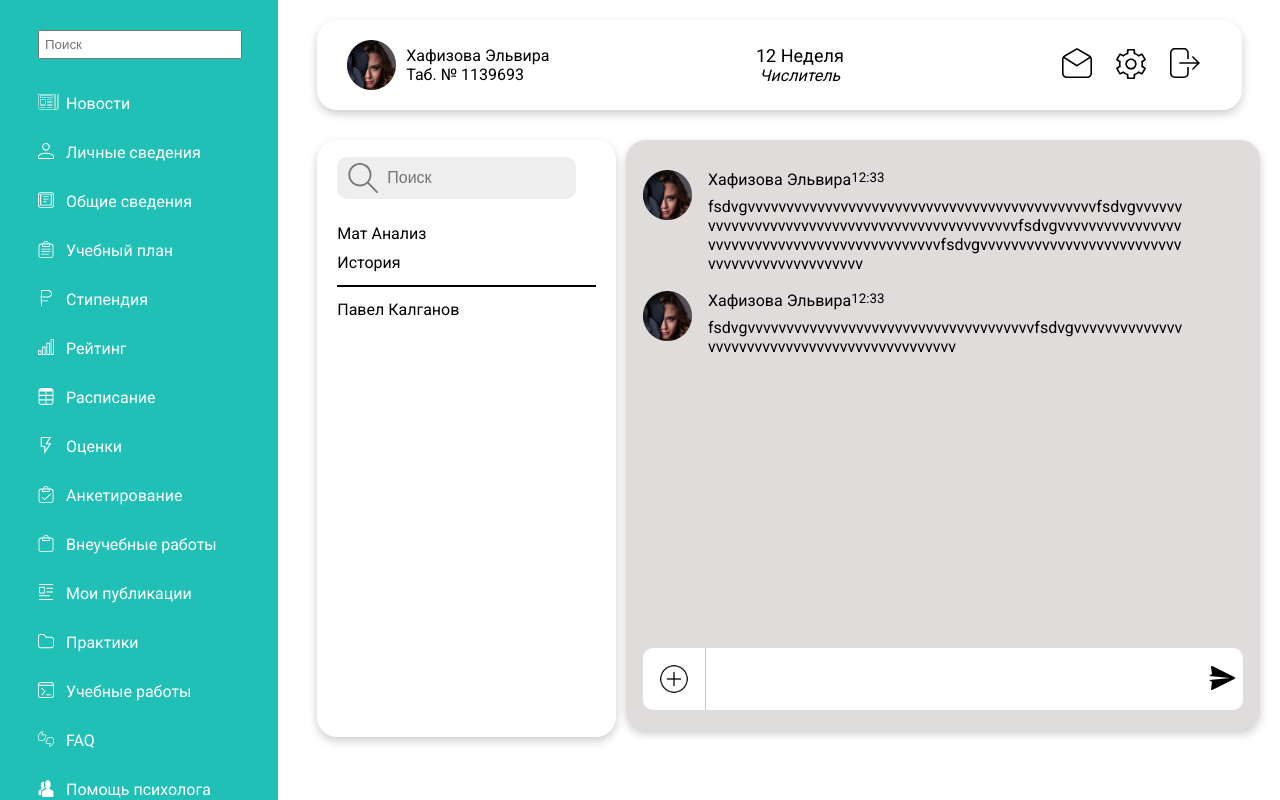
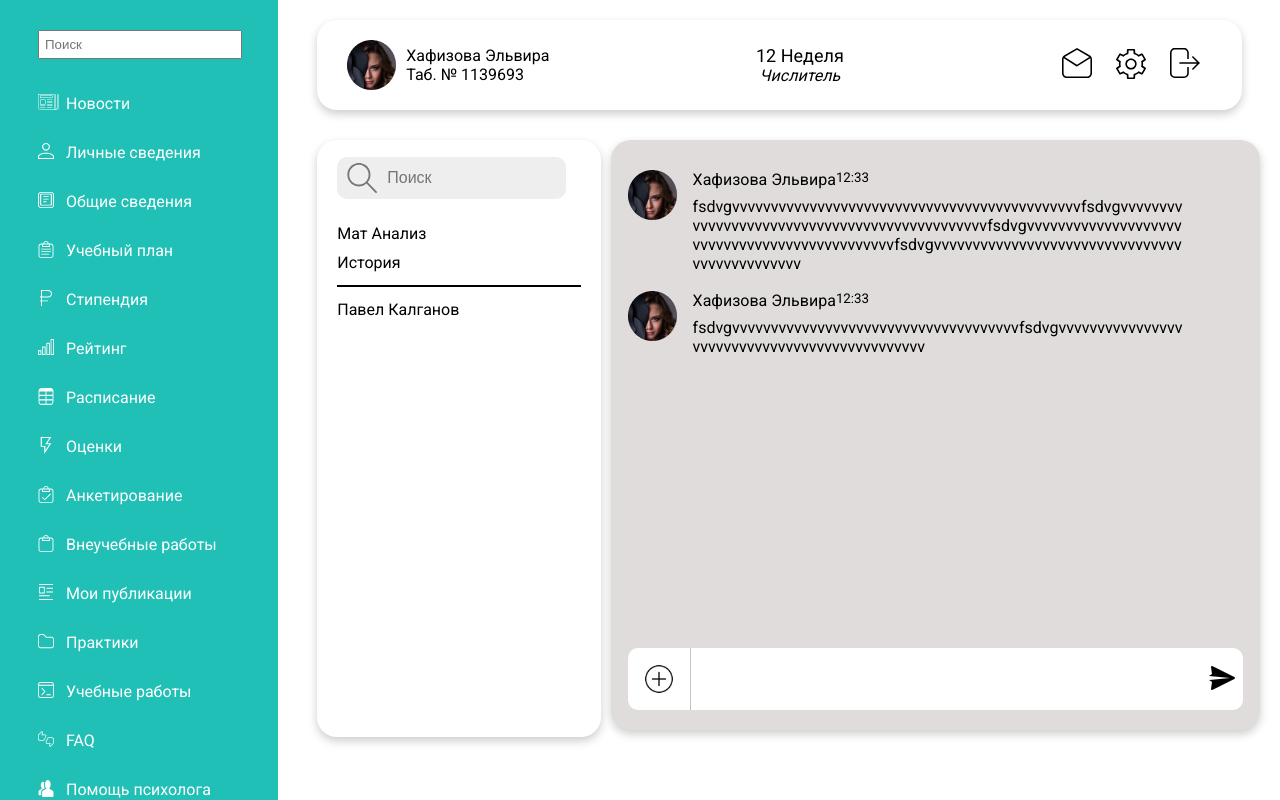
Before and after one commit to lopien/React-project, a React (Create React App) app: page /messages in a window 1280 px wide. Built offline with nearby package versions, Linux system fonts and the light colour scheme; the HTML template or start-up script is replaced by a standard one.

Commit message:
edit css

```diff
--- a/src/components/Messages/messages.css
+++ b/src/components/Messages/messages.css
@@ -51,6 +51,7 @@
 
 .messages-message {
   display: flex;
+  flex-grow: 1;
   flex-direction: row;
   align-items: flex-end;
   border-radius: 20px;
@@ -60,7 +61,6 @@
   width: 700px;
   height: 70vh;
   min-width: 300px;
-  max-width: 600px;
   background-color: #E0DCDC;
   box-shadow: 0 4px 10px rgba(0, 0, 0, 0.2);
 }
```
